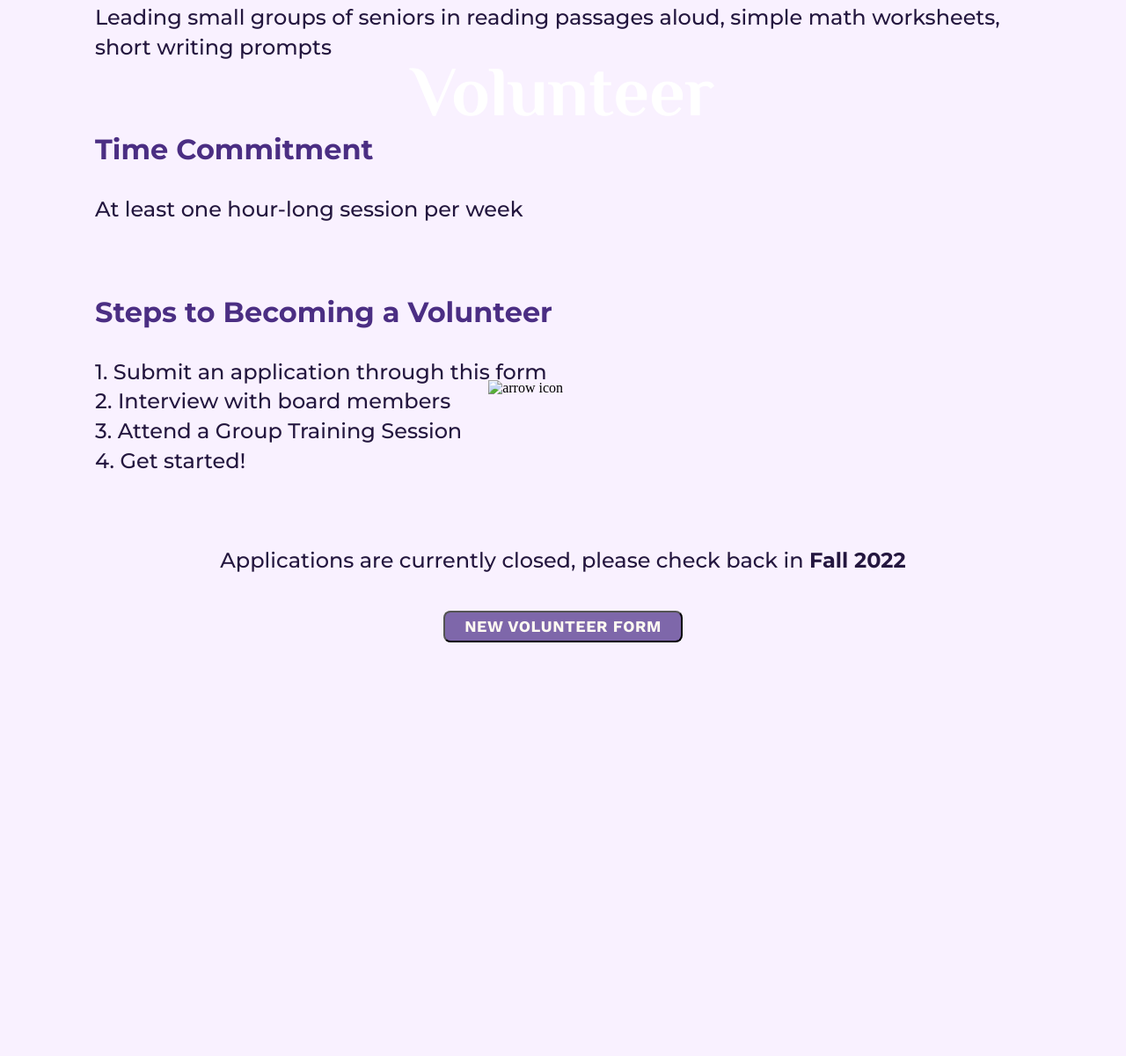
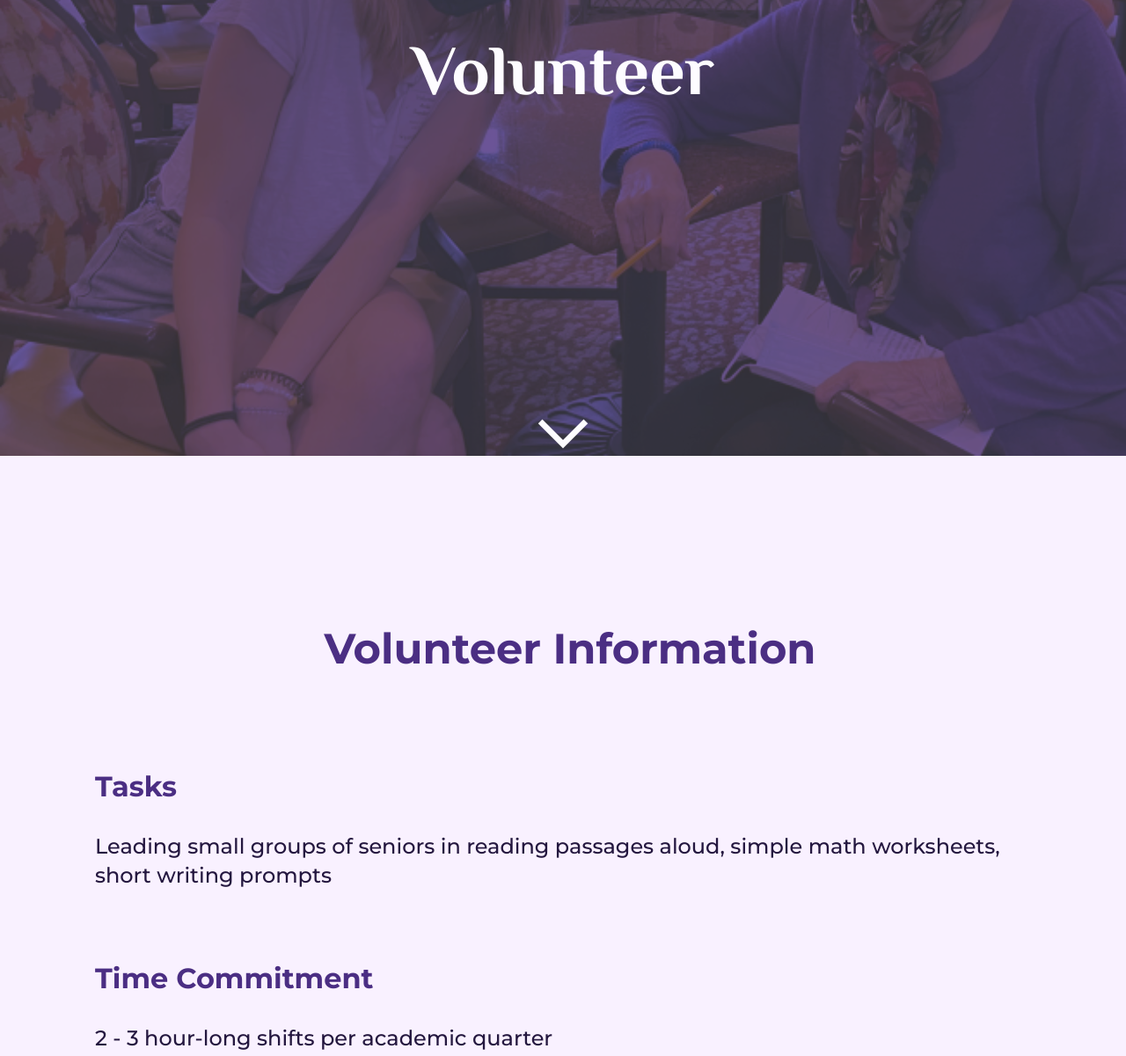
Before and after one commit to DUBvelopers-UW/BEI-Project, a plain HTML site: page volunteer-page/volunteerPage.html in a window 1280 px wide. Shown: the part 342-1542 px from the top of the page at 88% size. Before the commit the page ends 1080 px from the top, so only its background shows below. Drawn offline with nearby package versions, Linux system fonts and the light colour scheme.

Commit message:
updated css

```diff
--- a/volunteer-page/style.css
+++ b/volunteer-page/style.css
@@ -1,3 +1,45 @@
+#top{
+
+    background-image: url("images/volunteer.png");
+    background-size: cover;
+    background-color: #24173F;
+    opacity: 0.8;
+    position: absolute;
+    height: 860px;
+    width: 100vw;
+    left: 0px;
+    top: 0px;
+    border-radius: 0px;
+    background-blend-mode: overlay;
+
+    display: flex;
+    align-items: center;
+    justify-content: center;
+
+}
+
+#icon{
+    position: absolute;
+    bottom: 8px;
+}
+
+#bottom {
+    position: absolute;
+    top: 1010px;
+    width: 100vw;
+}
+
+body{
+    background-color: #F9F1FF;
+}
+
+h1 {
+    color: #FFFFFF;
+    font-family: 'El Messiri', sans-serif;
+    font-size: 80px;
+    letter-spacing: -2%;
+}
+
 h2{
     font-family: 'Montserrat', sans-serif;
     font-size: 48px;
@@ -5,9 +47,9 @@ h2{
     letter-spacing: -2%;
     margin-right: 100px;
     margin-left: 100px;
-    margin-bottom: 40px;
-    margin-top: 150px;
+    margin-bottom: 108px;
 }
+
 h3{
     font-family: 'Montserrat', sans-serif;
     font-size: 32px;
@@ -16,6 +58,7 @@ h3{
     margin-right: 100px;
     margin-left: 100px;
 }
+
 #info{
     font-family: 'Montserrat', sans-serif;
     font-size: 24px;
@@ -26,32 +69,6 @@ h3{
     margin-bottom: 80px;
 
 }
-body{
-    background-color: #F9F1FF;
-}
-
-#hero{
-    width: 100vw;
-    opacity: 0.2;
-}
-#icon{
-    position: absolute;
-    bottom: 8px;
-    right: 50%;
-}
-h1 {
-    position: absolute;
-    top: 50%;
-    left: 50%;
-    transform: translate(-50%, -50%);
-    color: #FFFFFF;
-    font-family: 'El Messiri', sans-serif;
-    font-size: 80px;
-    letter-spacing: -2%;
-}
-.hero {
-    background-color: #24173F;
-}
 
 #notice{
     font-family: 'Montserrat', sans-serif;
@@ -61,18 +78,12 @@ h1 {
     margin-right: 100px;
     margin-left: 100px;
     margin-bottom: 40px;
-    margin-top: 40px;
+    margin-top: 120px;
 }
+
 button{
-    margin-bottom: 200px;
-    position: static;
-    width: 272px;
-    height: 32px;
-    left: 16px;
-    top: 16px;
-
     /* Button */
-    font-family: 'Work Sans', sans-serif;
+    font-family: 'Montserrat', sans-serif;
     font-style:normal;
     font-size: 18px;
     line-height: 22px;
@@ -81,16 +92,8 @@ button{
     text-align: center;
     letter-spacing: 0.03em;
     text-transform: uppercase;
-
-    /* Eggshell */
+    margin-bottom: 200px;
     color: #FFFBF2;
-
-
-    /* Inside auto layout */
-    flex: none;
-    order: 0;
-    flex-grow: 0;
-    margin: 10px 0px;
 
     display: flex;
     flex-direction: column;
@@ -104,13 +107,11 @@ button{
     top: 0%;
     bottom: 0%;
 
-    /* Purple Dust */
     background: #7E67AA;
     border-radius: 8px;
+}
 
-    /* Inside auto layout */
-    flex: none;
-    order: 0;
-    flex-grow: 0;
-    margin: 0px 0px;
+button:hover{
+    background-color: #FFFFFF;
+    color:#4B2E83;
 }
--- a/volunteer-page/volunteerPage.html
+++ b/volunteer-page/volunteerPage.html
@@ -2,20 +2,22 @@
 <html>
     <head>
         <link rel="stylesheet" href="style.css">
-        <link href="https://fonts.googleapis.com/css2?family=El+Messiri:wght@400;700&family=Montserrat:wght@500;700&family=Work+Sans:wght@700&display=swap" rel="stylesheet">
-    </head>
+        <link rel="preconnect" href="https://fonts.googleapis.com">
+        <link rel="preconnect" href="https://fonts.gstatic.com" crossorigin>
+        <link href="https://fonts.googleapis.com/css2?family=El+Messiri:wght@400;700&family=Montserrat:wght@500;700&family=Work+Sans&display=swap" rel="stylesheet">    </head>
 
     <body>
-        <div class="hero">
-            <img id="hero" src="image 43.png" alt="volunteer photo">
+        <div id="top">
+            <img id="icon" src="images/coolicon.png" alt="arrow icon">
+            <h1>Volunteer</h1>
         </div>
-        <img id="icon" src="coolicon.png" alt="arrow icon">
-        <h1>Volunteer</h1>
+
+        <div id="bottom">
             <h2 id="title"><center>Volunteer Information</center></h2>
             <h3 id="tasks">Tasks</h3>
             <p id="info">Leading small groups of seniors in reading passages aloud, simple math worksheets, short writing prompts</p>
             <h3 id="time">Time Commitment</h3>
-        <p id="info">At least one hour-long session per week</p>
+            <p id="info">2 - 3 hour-long shifts per academic quarter</p>
             <h3 id="steps">Steps to Becoming a Volunteer</h3>
             <p id="info">1. Submit an application through this form<br>
                 2. Interview with board members <br>
@@ -23,6 +25,8 @@
                 4. Get started!</p>
             <center><p id="notice">Applications are currently closed, please check back in <strong>Fall 2022</strong></p></center>
             <center><button id="button" onclick="window.location.href='https://google.com';">NEW VOLUNTEER FORM</button></center>
+        </div>
+
 
     </body>
 </html>
```
Also changed, not shown: volunteer-page/images/coolicon.png (added), volunteer-page/images/volunteer.png (added). Lines whose indentation alone changed are shown as unchanged.
